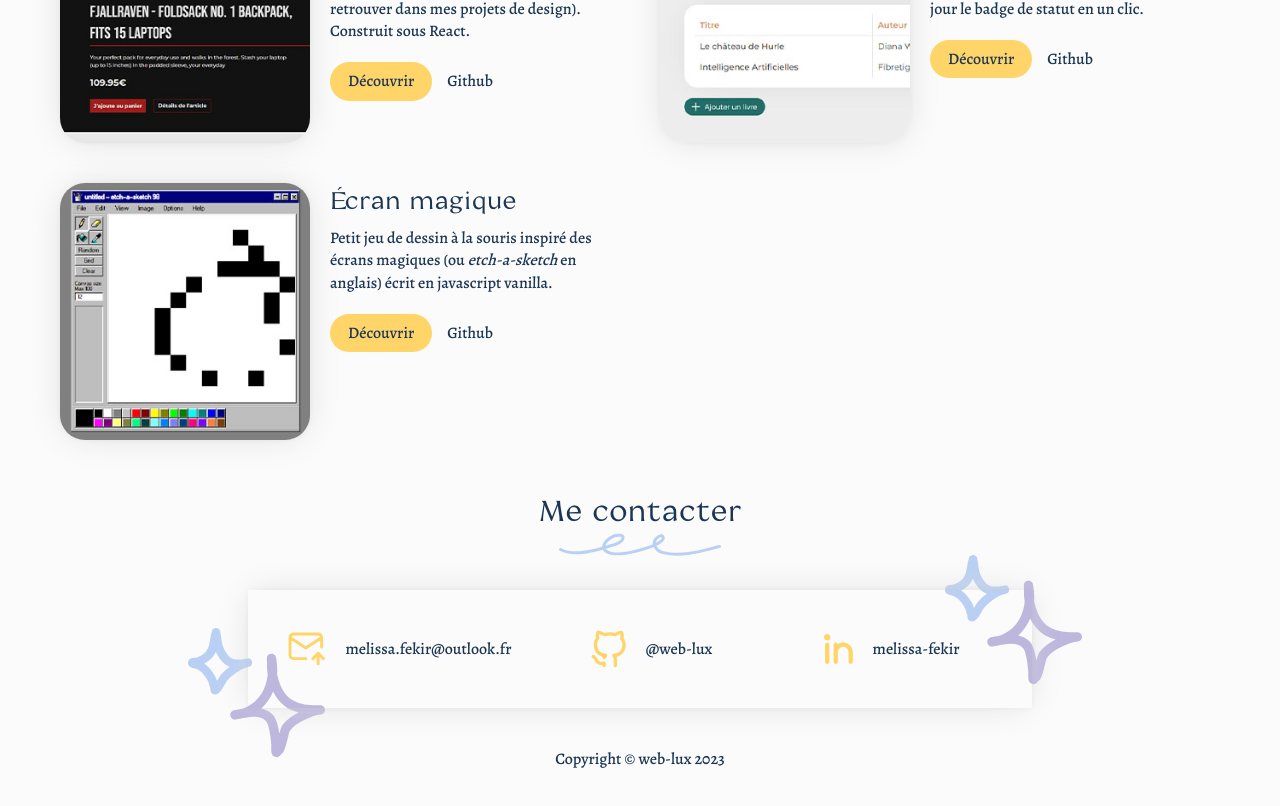
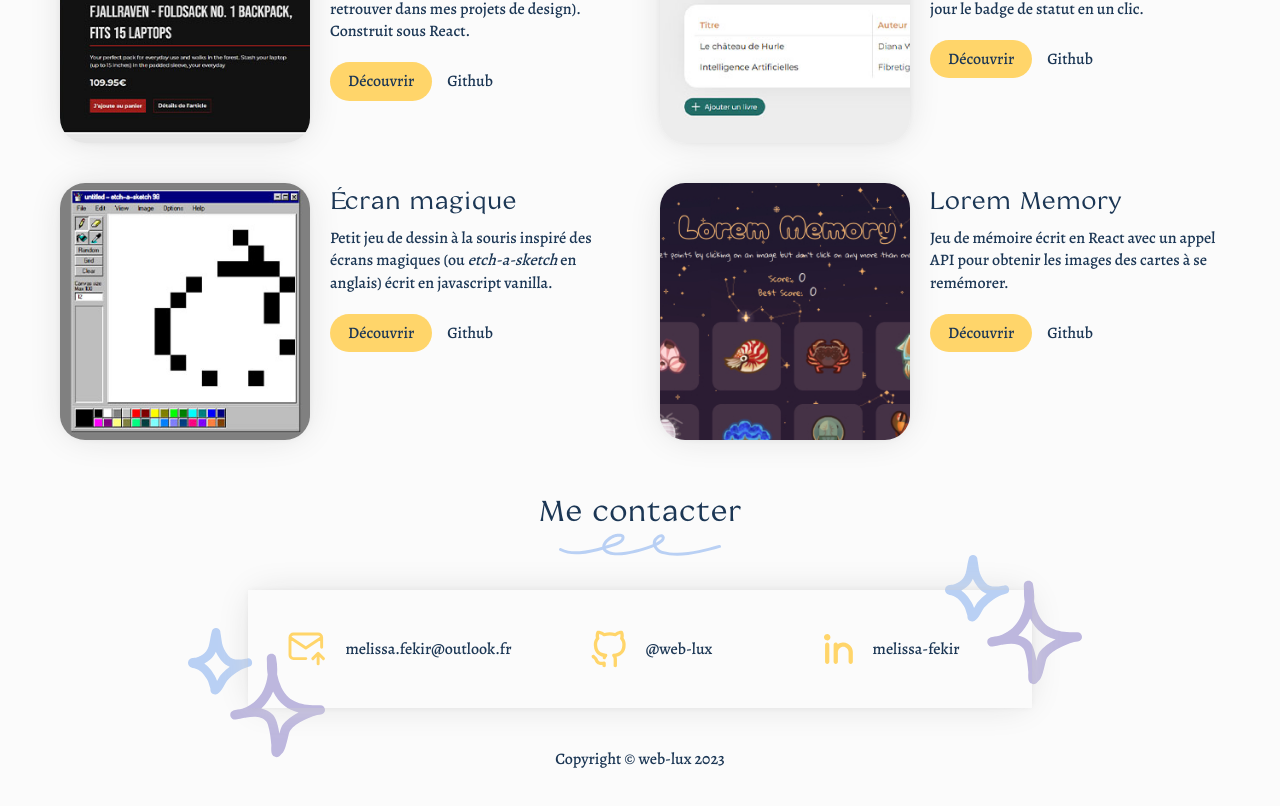
Before and after one commit to web-lux/portofolio-lux, a React (Vite) app: page / in a window 1280 px wide. Shown: the part 1615-2421 px from the top of the page. Built offline with nearby package versions, Linux system fonts and the light colour scheme.

Commit message:
add lorem memory to the dev projects

```diff
--- a/src/assets/contents/projects.ts
+++ b/src/assets/contents/projects.ts
@@ -266,6 +266,15 @@ export const projects = [
 		github: "https://github.com/web-lux/ecran-magique",
 		deployment: "https://web-lux.github.io/ecran-magique/",
 	},
+	{
+		name: "Lorem Memory",
+		id: "11",
+		skillset: "dev",
+		previewText: `Jeu de mémoire écrit en React avec un appel API pour obtenir les images des cartes à se remémorer.`,
+		previewImage: "/memory.jpg",
+		github: "https://github.com/web-lux/memory-card",
+		deployment: "https://memory-card-eosin.vercel.app/",
+	},
 ];
 
 export default function getProject(id: string) {
```
Also changed, not shown: public/memory.jpg (added).
